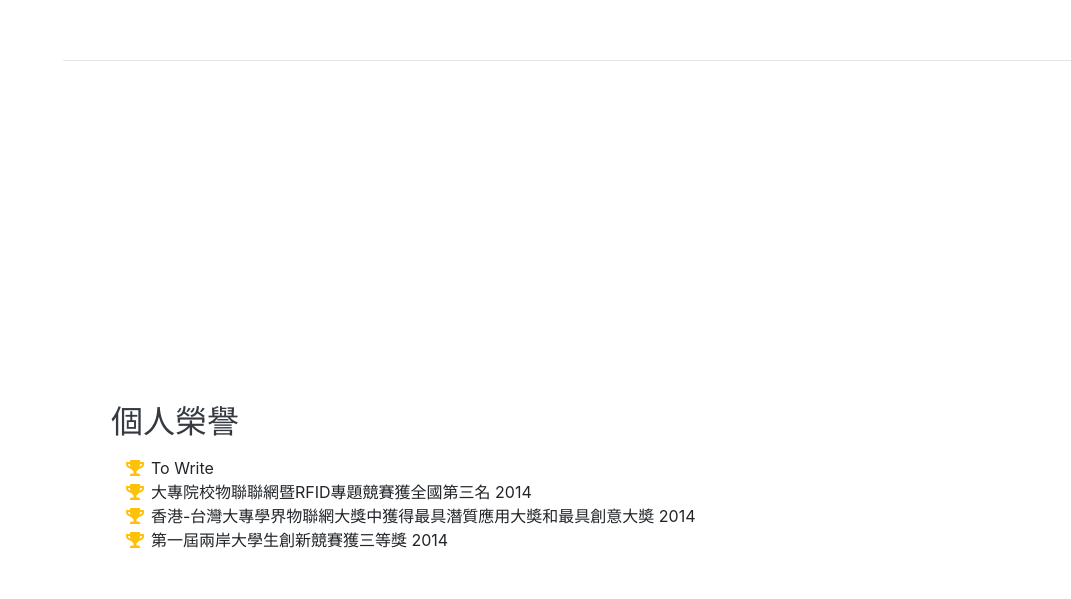
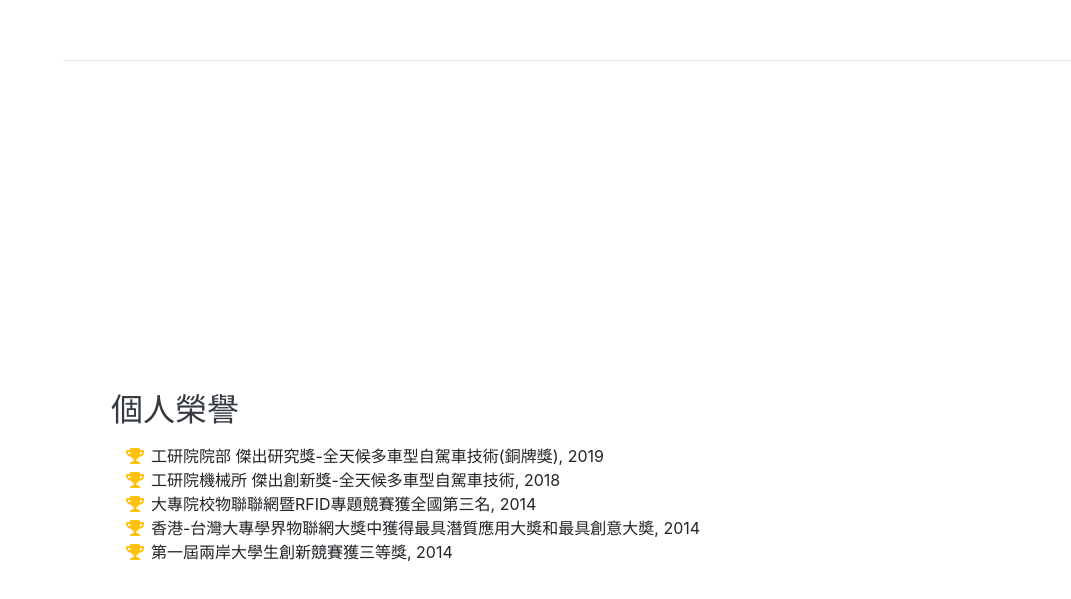
Before and after one commit to SyuanLiao/SyuanLiao.github.io, a website with bundled scripts: page index.html in a window 1280 px wide. Shown: the part 3944-4543 px from the top of the page, without its empty margins (209-1280 px from the left). Built offline with nearby package versions, Linux system fonts and the light colour scheme.

Commit message:
index.html: added award item

```diff
--- a/index.html
+++ b/index.html
@@ -258,20 +258,24 @@
         <h2 class="mb-5">個人榮譽</h2>
         <ul class="fa-ul mb-0">
           <li>
-              <i class="fa-li fa fa-trophy text-warning"></i>
-              To Write
+            <i class="fa-li fa fa-trophy text-warning"></i>
+            工研院院部 傑出研究獎-全天候多車型自駕車技術(銅牌獎), 2019
           </li>
           <li>
             <i class="fa-li fa fa-trophy text-warning"></i>
-            大專院校物聯聯網暨RFID專題競賽獲全國第三名 2014
+            工研院機械所 傑出創新獎-全天候多車型自駕車技術, 2018
           </li>
           <li>
             <i class="fa-li fa fa-trophy text-warning"></i>
-            香港-台灣⼤專學界物聯網大獎中獲得最具潛質應⽤大奬和最具創意大奬 2014
+            大專院校物聯聯網暨RFID專題競賽獲全國第三名, 2014
           </li>
           <li>
             <i class="fa-li fa fa-trophy text-warning"></i>
-            第一屆兩岸⼤學生創新競賽獲三等獎 2014
+            香港-台灣⼤專學界物聯網大獎中獲得最具潛質應⽤大奬和最具創意大奬, 2014
+          </li>
+          <li>
+            <i class="fa-li fa fa-trophy text-warning"></i>
+            第一屆兩岸⼤學生創新競賽獲三等獎, 2014
           </li>
         </ul>
       </div>
```
